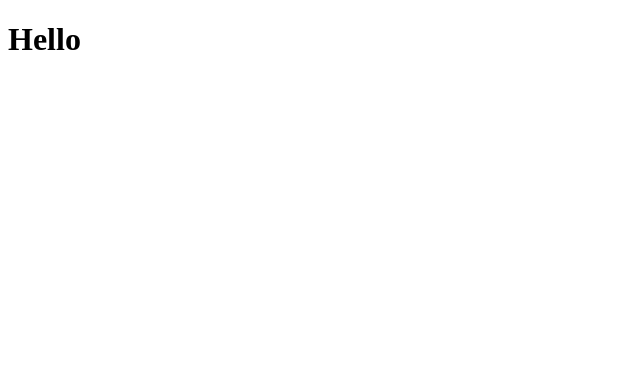
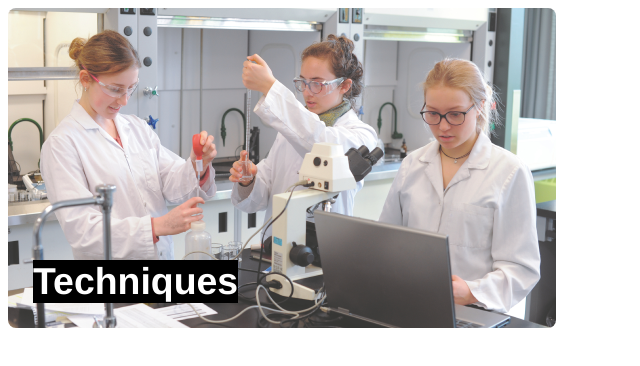
Before and after one commit to julienLeMee/hover-cards, a website: page index.html in a window 1280 px wide. Shown: the whole page, without its empty margins (0-640 px from the left). Drawn offline with Linux system fonts and the light colour scheme.

Commit message:
added card, card title, card bg and hover transform

```diff
--- /dev/null
+++ b/components/_cards.scss
@@ -0,0 +1,28 @@
+.cards {
+  position: relative;
+  width: 548px;
+  height: 320px;
+  background-image: url('../public/assets/image.png');
+  border-radius: 8px;
+
+  .card {
+    position: absolute;
+    bottom: 25px;
+    left: 25px;
+    color: $white;
+    font-size: $font-size;
+    font-weight: $font-weight;
+    font-family: $font-family;
+    h3 {
+      margin: 0;
+      background-color: $black;
+      z-index: 10;
+      &:hover {
+        cursor: pointer;
+        background-color: transparent;
+        transform: translateX(10px);
+        transition: all 0.3s ease-in-out;
+      }
+    }
+  }
+}
--- a/components/_variables.scss
+++ b/components/_variables.scss
@@ -0,0 +1,14 @@
+// colors
+$drak-green: #016844;
+$green: #80B927;
+$white: #FFFFFF;
+$black: #000000;
+
+// fonts-size
+$font-size: 32px;
+
+// fonts-weight
+$font-weight: 700;
+
+// fonts-family
+$font-family: 'Franklin Gothic Medium', 'Arial Narrow', Arial, sans-serif;
--- a/index.html
+++ b/index.html
@@ -9,7 +9,11 @@
 </head>
 <body>
 
-  <h1>Hello</h1>
+  <section class="cards">
+    <article class="card">
+      <h3>Techniques</h3>
+    </article>
+  </section>
 
 <script src="script.js"></script>
 </body>
--- a/main.scss
+++ b/main.scss
@@ -1 +1,2 @@
 @import './components/variables';
+@import './components/cards';
```
Also changed, not shown: public/assets/image.png (added), public/style.css, 1 other file.
